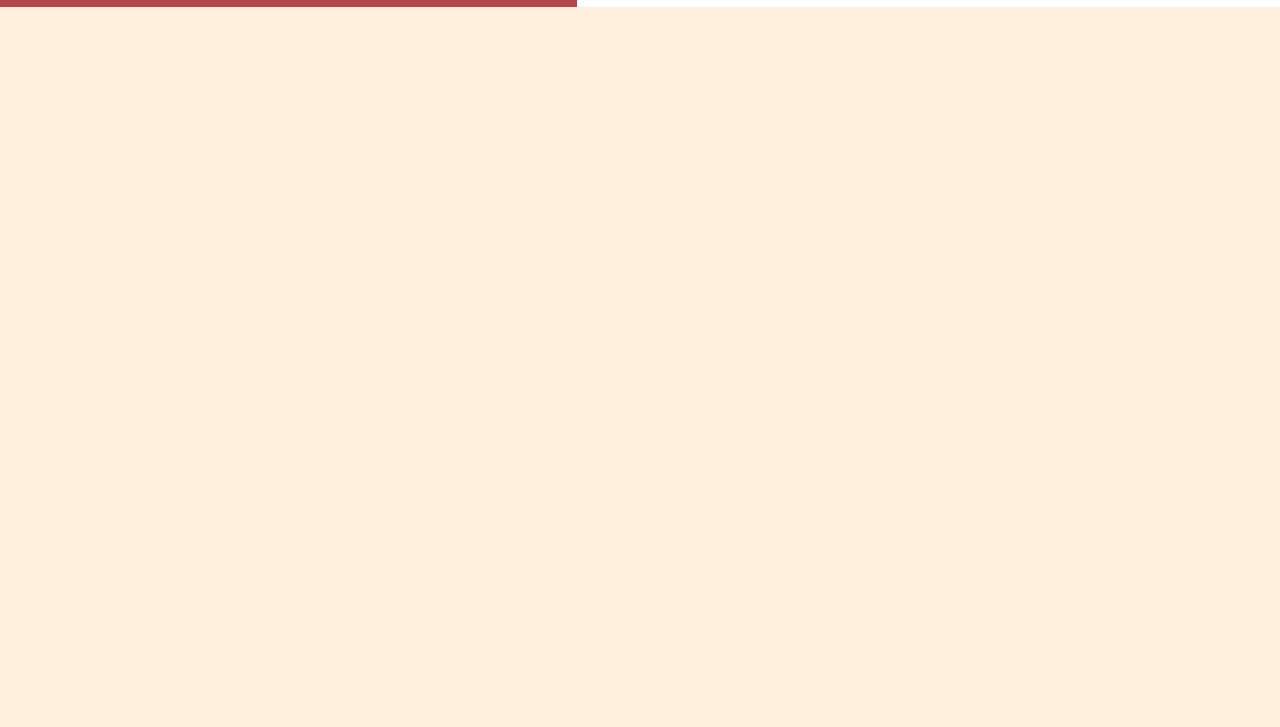
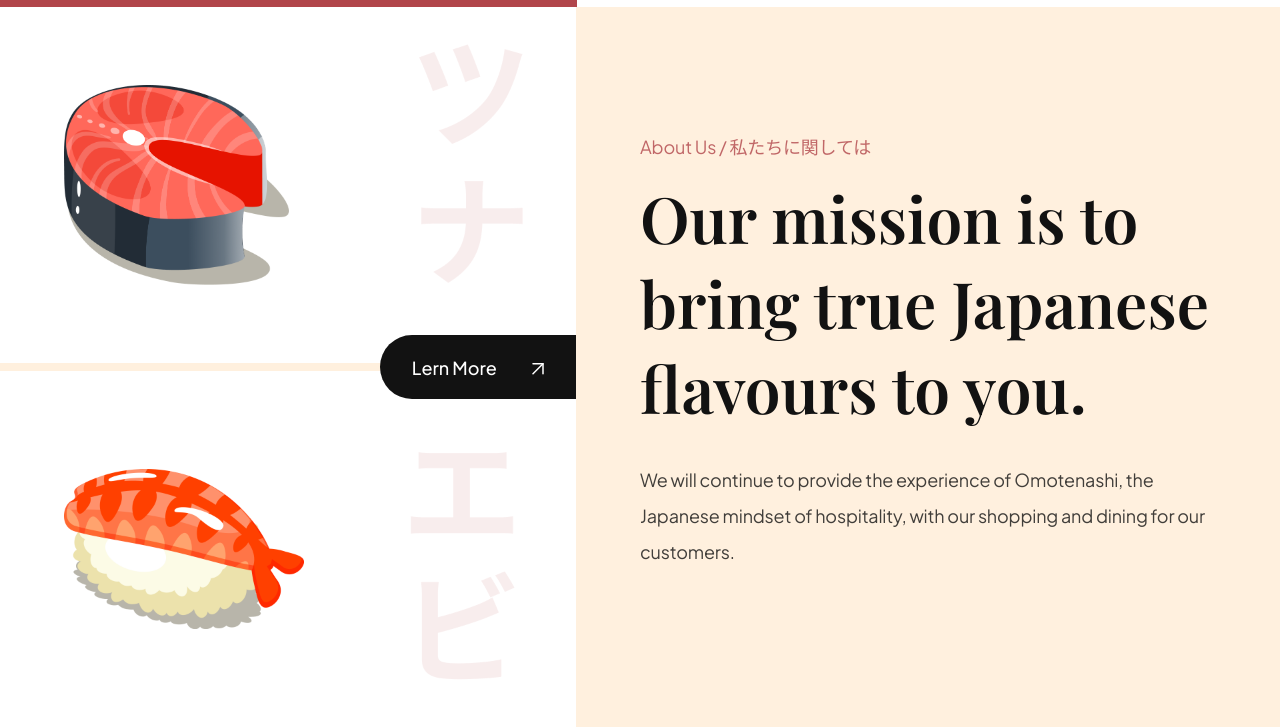
Before and after one commit to nardi-js/Sushi_landing_page, a website built with Vite: page index.html in a window 1280 px wide. Shown: the part 791-1518 px from the top of the page. Before the commit the page ends 800 px from the top, so only its background shows below. Built offline with nearby package versions, Linux system fonts and the light colour scheme.

Commit message:
Finished the about us content.

```diff
--- a/css/sections/about.css
+++ b/css/sections/about.css
@@ -0,0 +1,74 @@
+.about-us {
+  display: flex;
+  min-height: 720px;
+  overflow: hidden;
+}
+
+.about-us__image {
+  flex: 1;
+  display: flex;
+  flex-direction: column;
+  justify-content: center;
+  background-color: var(--color-white);
+  position: relative;
+}
+
+.about-us__image div {
+  padding: 32px 64px;
+  flex: 1;
+  display: flex;
+  align-items: center;
+  background-position: center;
+  background-repeat: no-repeat;
+  background-size: contain;
+}
+.about-us__image-sushi3 {
+  border-bottom: 8px solid var(--color-creamson);
+  background-image: url(../../assets/about_bg1.png);
+}
+
+.about-us__image-sushi2 {
+  background-image: url(../../assets/about_bg2.png);
+}
+
+.about-us__image-sushi3 img {
+  width: 225px ;
+  height: 200px;
+}
+
+.about-us__image-sushi2 img {
+  width: 240px ;
+  height: 160px;
+}
+
+.about-us__button {
+  position: absolute;
+  right: 0;
+  padding: 12px 32px;
+  min-height: 64px;
+
+  background: var(--secondary-color);
+  border-radius:  32px 0 0 32px;
+  border: 0;
+  outline: 0;
+
+  color: #fff;
+  font-family: var(--plus-jakarta-sans);
+  font-weight: 500;
+  font-size: 18px;
+  line-height: 23px;
+  cursor: pointer;
+}
+
+.about-us__button img {
+  object-fit: contain;
+  margin-left: 32px;
+}
+
+.about-us__content {
+  padding: 64px;
+  flex: 1;
+  display: flex;
+  justify-content: center;
+  flex-direction: column;
+}
--- a/index.html
+++ b/index.html
@@ -81,6 +81,26 @@
       </div>
     </section>
 
+    <section class="about-us">
+      <div class="about-us__image">
+        <div class="about-us__image-sushi3">
+          <img src="assets/sushi-3.png" alt="sushi" />
+        </div>
+        <button class="about-us__button">
+          Lern More <img src="assets/arrow-up-right.svg" alt="arrow" />
+        </button>
+        <div class="about-us__image-sushi2">
+          <img src="assets/sushi-2.png" alt="sushi" />
+        </div>
+      </div>
+
+      <div class="about-us__content">
+        <p class="sushi__subtitle">About Us / 私たちに関しては</p>
+        <h3 class="sushi__title">Our mission is to bring true Japanese flavours to you.</h3>
+        <p class="sushi__description">We will continue to provide the experience of Omotenashi, the Japanese mindset of hospitality, with our shopping and dining for our customers.</p>
+      </div>
+    </section>
+
     <script src="js/script.js" type="module"></script>
   </body>
 </html>
```
